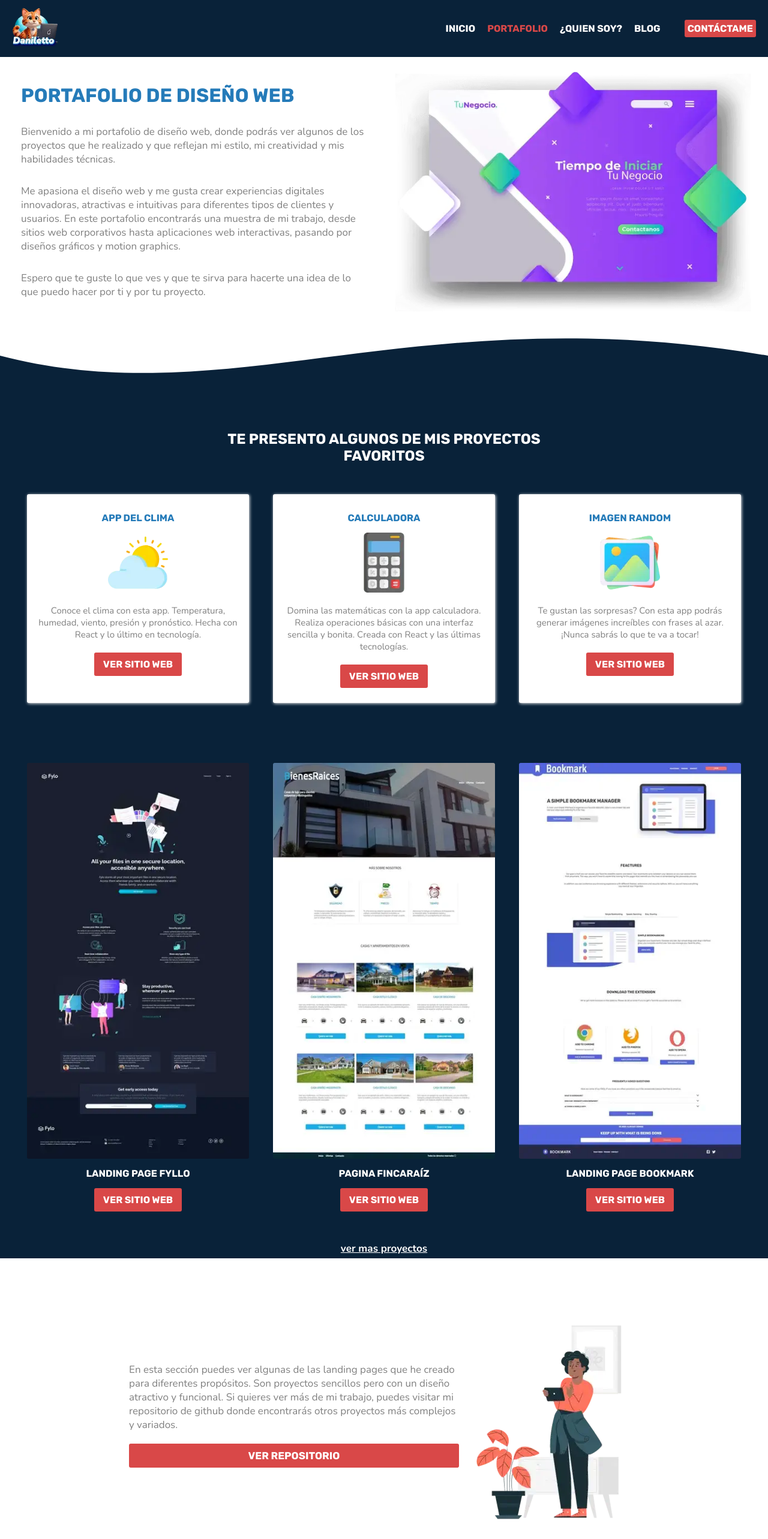
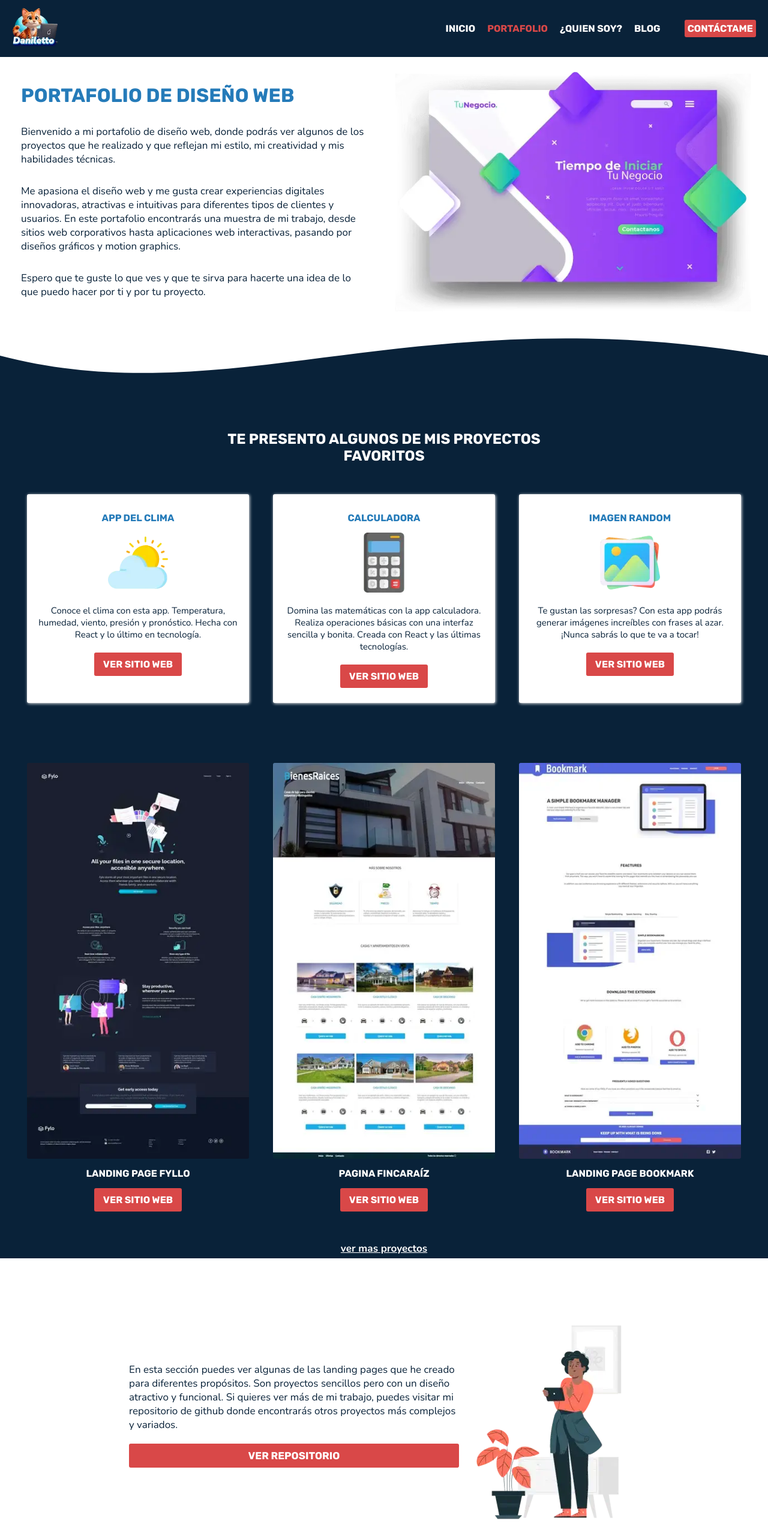
Before and after one commit to Danilett0/Daniletto, a React (Create React App) app: page /Portafolio in a window 1280 px wide. Shown: the top 2566 px of the page at 60% size. Built offline with nearby package versions, Linux system fonts and the light colour scheme.

Commit message:
mejora contraste accesibilidad en parrafos

```diff
--- a/src/styles/pages/About.css
+++ b/src/styles/pages/About.css
@@ -41,10 +41,6 @@
   text-align: left;
   color: var(--azul-claro);
   margin-bottom: 30px;
-}
-
-.About .Box-Perfil .Perfil .Descripcion p {
-  color: gray;
 }
 
 .About .Box-Perfil .Perfil .Imagen {
@@ -242,7 +238,6 @@
   margin: 10px 0px;
 }
 .About .Metodologia .Cards .Card p {
-  color: gray;
   font-size: 14px;
   font-weight: 600;
   text-align: center;
--- a/src/styles/pages/Portafolio.css
+++ b/src/styles/pages/Portafolio.css
@@ -16,7 +16,6 @@
   color: var(--azul-claro);
 }
 .Portafolio .Encabezado .Texto p {
-  color: gray;
   margin-top: 30px;
 }
 .Portafolio .Encabezado img {
@@ -115,7 +114,7 @@
 }
 
 .Portafolio .Proyectos .ProyectosIniciales .Box-Proyectos .Proyecto p {
-  color: gray;
+  color: var(--color-primario);
   text-decoration: none;
   text-align: center;
   margin: 20px 0px;
@@ -148,10 +147,6 @@
   max-width: 400px;
   height: 100%;
   max-height: 400px;
-}
-
-.Portafolio .OtrosProyectos p {
-  color: gray;
 }
 
 .Portafolio .OtrosProyectos p a{
```
